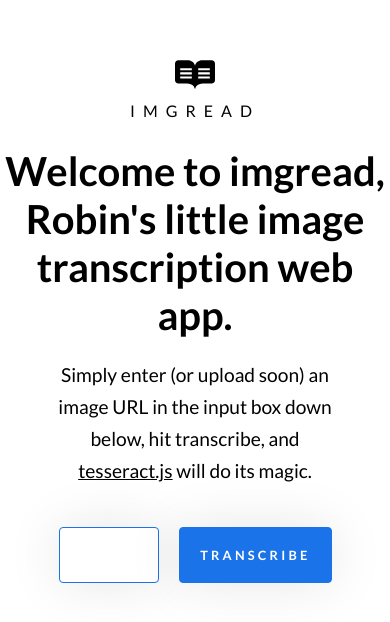
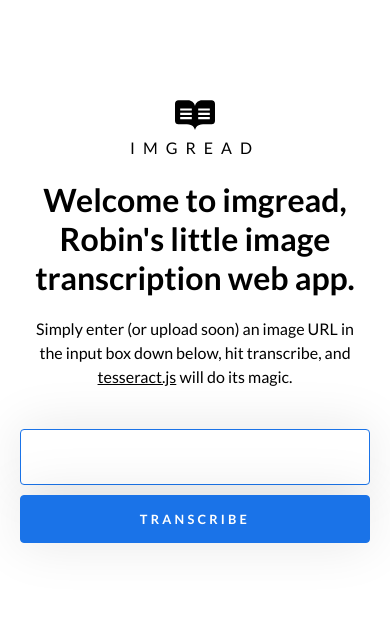
Before and after one commit to robingranqvist/imgread, a website: page public/index.html in a window 390 px wide. Shown: the part 102-724 px from the top of the page. Drawn offline with Linux system fonts and the light colour scheme.

Commit message:
Fixed validation

```diff
--- a/public/index.js
+++ b/public/index.js
@@ -6,10 +6,8 @@ let loadingDiv = document.querySelector('.loading');
 let formContainer = document.querySelector('.form-container');
 let another = document.querySelector('.another');
 
-
 btn.addEventListener('click', () => {
-    getTranscription();
-    hideForm();
+    if (imgUrl.value) { getTranscription(); hideForm(); } else {  }
 });
 
 // Get the transcription
--- a/public/styles.css
+++ b/public/styles.css
@@ -198,3 +198,40 @@ button {
     display: none;
     margin-top: 20px;
 }
+
+@media only screen and (max-width: 500px) {
+    body {
+        padding: 0px 20px;
+    }
+
+    h1 {
+        font-size: 2rem;
+    }
+
+    p {
+        font-size: 1rem;
+        line-height: 1.5rem;
+    }
+
+    .subtitle {
+        padding: 0px 10px;
+    }
+
+    .form-inner-container {
+        display: block;
+        width: 100%;
+    }
+
+    .form-container {
+        display: block;
+    }
+
+    input {
+        margin-right: 0px;
+        margin-bottom: 10px;
+    }
+
+    .button {
+        width: 100%;
+    }
+}
```
